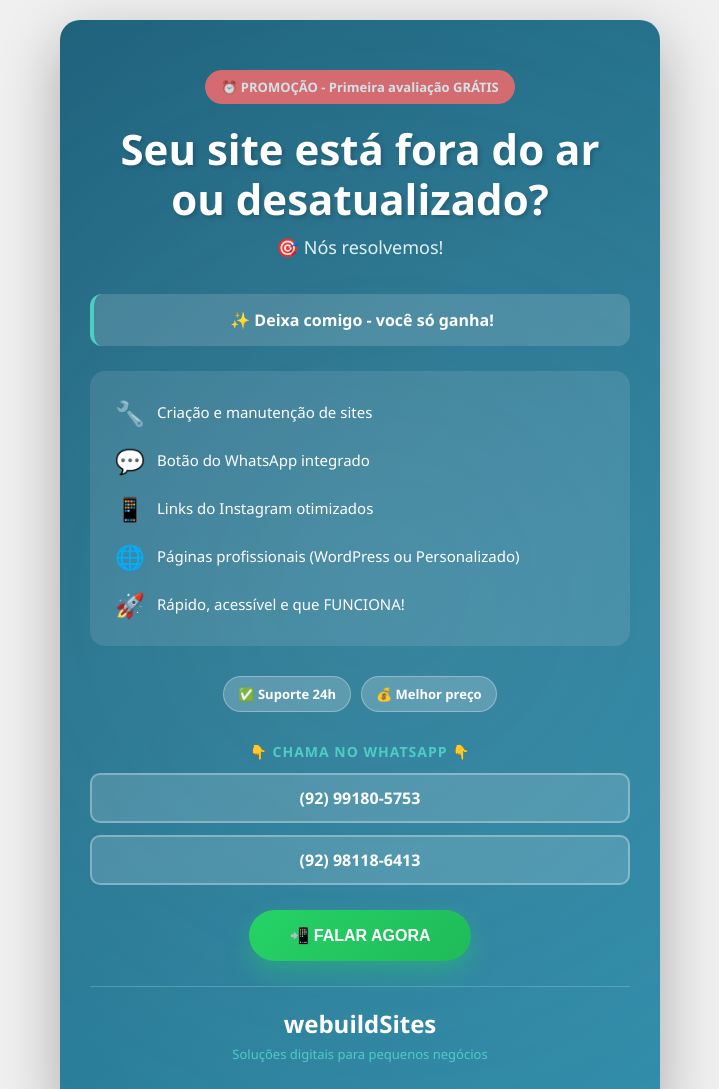
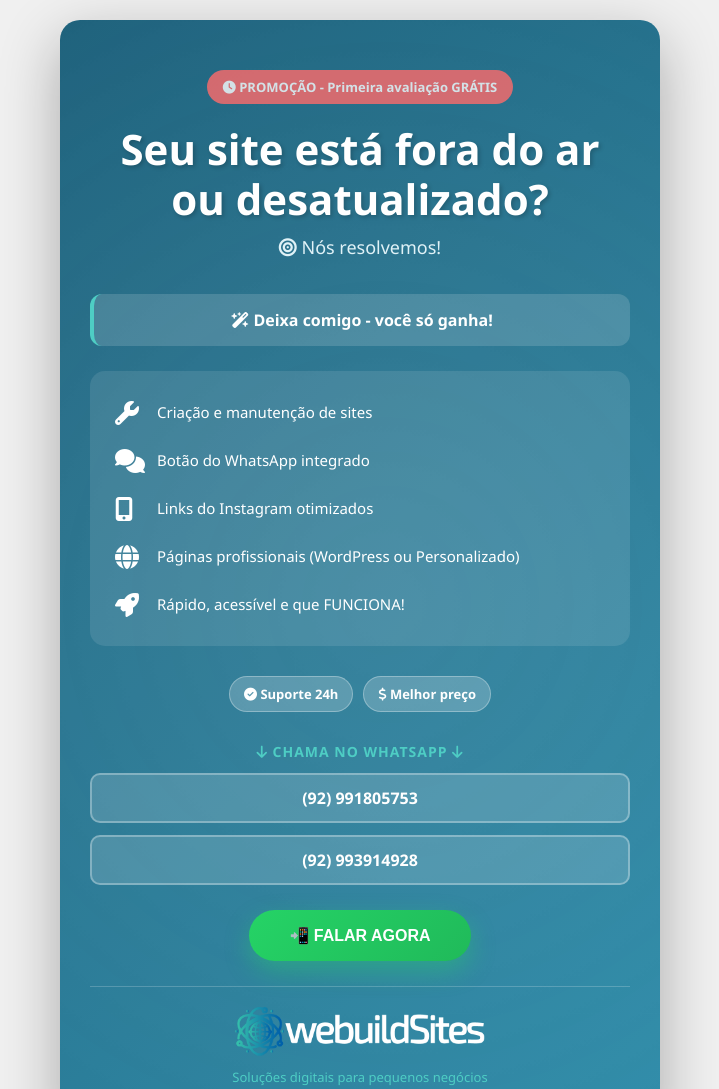
Before and after one commit to helenilsoon/servico, a plain HTML site: page index.html in a window 1280 px wide. Shown: the top 1089 px of the page, without its empty margins (280-999 px from the left). Drawn offline with nearby package versions, Linux system fonts and the light colour scheme.

Commit message:
update icon

```diff
--- a/index.html
+++ b/index.html
@@ -3,7 +3,10 @@
 <head>
     <meta charset="UTF-8">
     <meta name="viewport" content="width=device-width, initial-scale=1.0">
-    <title>webuildSites - Banner</title>
+    <title>webuildSites - Serviços</title>
+    <link rel="stylesheet" href="https://cdnjs.cloudflare.com/ajax/libs/font-awesome/6.4.0/css/all.min.css">
+    <link rel="stylesheet" href="https://cdnjs.cloudflare.com/ajax/libs/material-design-icons/4.0.0/material-icons.min.css">
+
     <style>
         * {
             margin: 0;
@@ -227,54 +230,55 @@
             color: #4ecdc4;
             font-weight: 500;
         }
+
     </style>
 </head>
 <body>
     <div class="container">
         <div class="content">
-            <div class="urgencia">⏰ PROMOÇÃO - Primeira avaliação GRÁTIS</div>
+            <div class="urgencia"><i class="fas fa-clock"></i> PROMOÇÃO - Primeira avaliação GRÁTIS</div>
 
             <h1 class="titulo">Seu site está fora do ar ou desatualizado?</h1>
-            <p class="subtitulo">🎯 Nós resolvemos!</p>
+            <p class="subtitulo"><i class="fas fa-bullseye"></i> Nós resolvemos!</p>
 
             <div class="resolvo">
-                ✨ Deixa comigo - você só ganha!
+                <i class="fas fa-wand-magic-sparkles"></i> Deixa comigo - você só ganha!
             </div>
 
             <div class="features">
                 <div class="feature">
-                    <span class="feature-icon">🔧</span>
+                    <span class="feature-icon"><i class="fas fa-wrench"></i></span>
                     <span>Criação e manutenção de sites</span>
                 </div>
                 <div class="feature">
-                    <span class="feature-icon">💬</span>
+                    <span class="feature-icon"><i class="fas fa-comments"></i></i></span>
                     <span>Botão do WhatsApp integrado</span>
                 </div>
                 <div class="feature">
-                    <span class="feature-icon">📱</span>
+                    <span class="feature-icon"><i class="fas fa-mobile-alt"></i></span>
                     <span>Links do Instagram otimizados</span>
                 </div>
                 <div class="feature">
-                    <span class="feature-icon">🌐</span>
+                    <span class="feature-icon"><i class="fas fa-globe"></i></span>
                     <span>Páginas profissionais (WordPress ou Personalizado)</span>
                 </div>
                 <div class="feature">
-                    <span class="feature-icon">🚀</span>
+                    <span class="feature-icon"><i class="fas fa-rocket"></i></span>
                     <span>Rápido, acessível e que FUNCIONA!</span>
                 </div>
             </div>
 
             <div class="destaques">
                 <!-- <div class="destaque">⭐ +50 empresas confiaram</div> -->
-                <div class="destaque">✅ Suporte 24h</div>
-                <div class="destaque">💰 Melhor preço</div>
+                <div class="destaque"> <i class="fas fa-check-circle"></i> Suporte 24h</div>
+                <div class="destaque"> <i class="fas fa-dollar-sign"></i> Melhor preço</div>
             </div>
 
             <div class="cta-section">
-                <div class="cta-text">👇 Chama no WhatsApp 👇</div>
+                <div class="cta-text"><i class="fas fa-arrow-down"></i> Chama no WhatsApp <i class="fas fa-arrow-down"></i></div>
                 <div class="whatsapp-numbers">
-                    <div class="number">(92) 99180-5753</div>
-                    <div class="number">(92) 98118-6413</div>
+                    <div class="number"> <span  onclick="window.open('https://wa.me/5592991805753', '_blank')" >(92) 991805753</span></div>
+                    <div class="number"> <span  onclick="window.open('https://wa.me/5592993914928', '_blank')" >(92) 993914928</span></div>
                 </div>
             </div>
 
@@ -283,7 +287,8 @@
             </button>
 
             <div class="logo-section">
-                <div class="logo-text">webuildSites</div>
+
+                <div class="logo-text"><img src="/imagem/logo_webuildSites-com-gradiente-branco.png" alt="webuildSites" srcset="" width="250"></div>
                 <div class="logo-subtext">Soluções digitais para pequenos negócios</div>
             </div>
         </div>
```
Also changed, not shown: imagem/logo_webuildSites-com-gradiente-branco.png (added).
